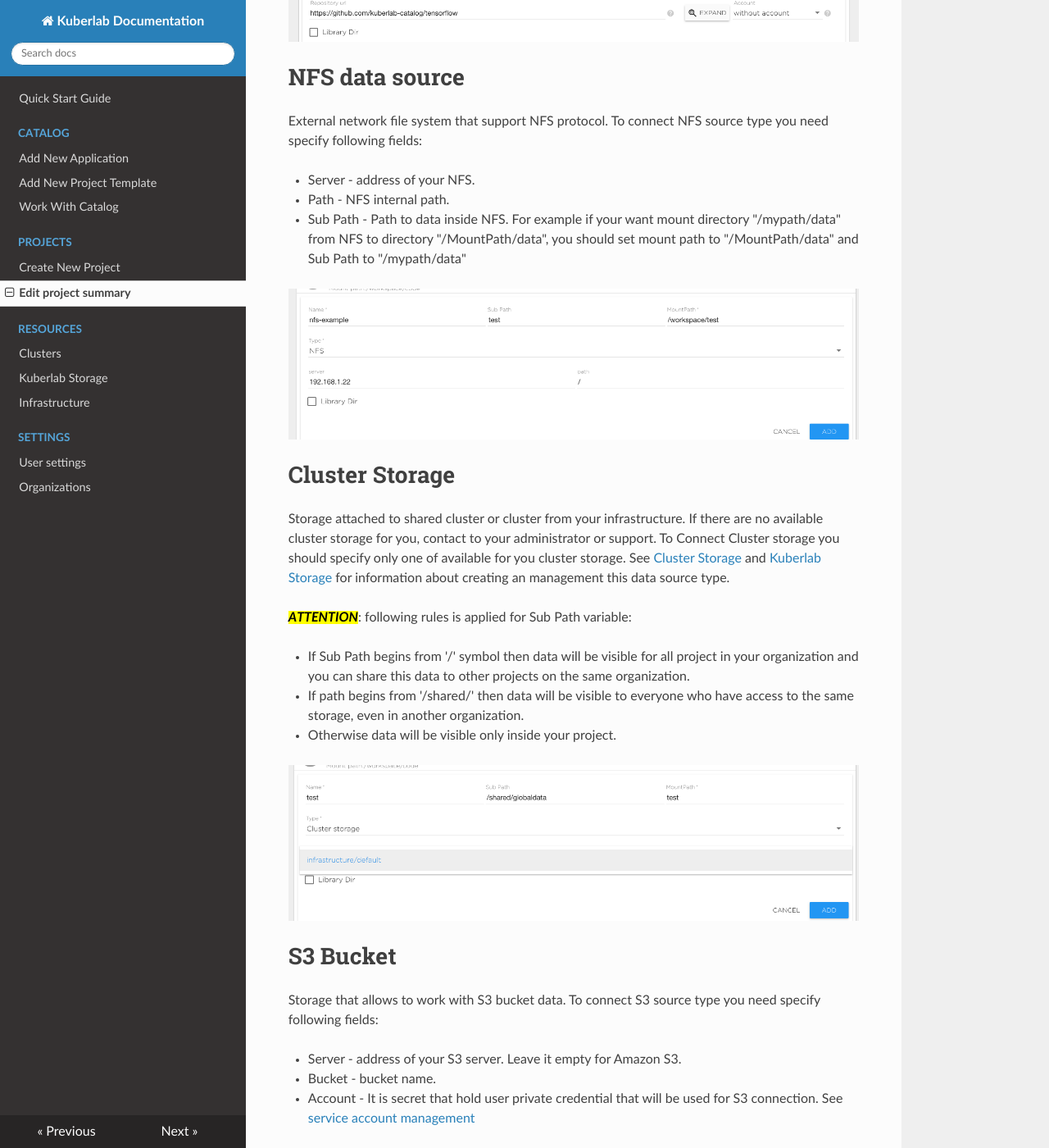
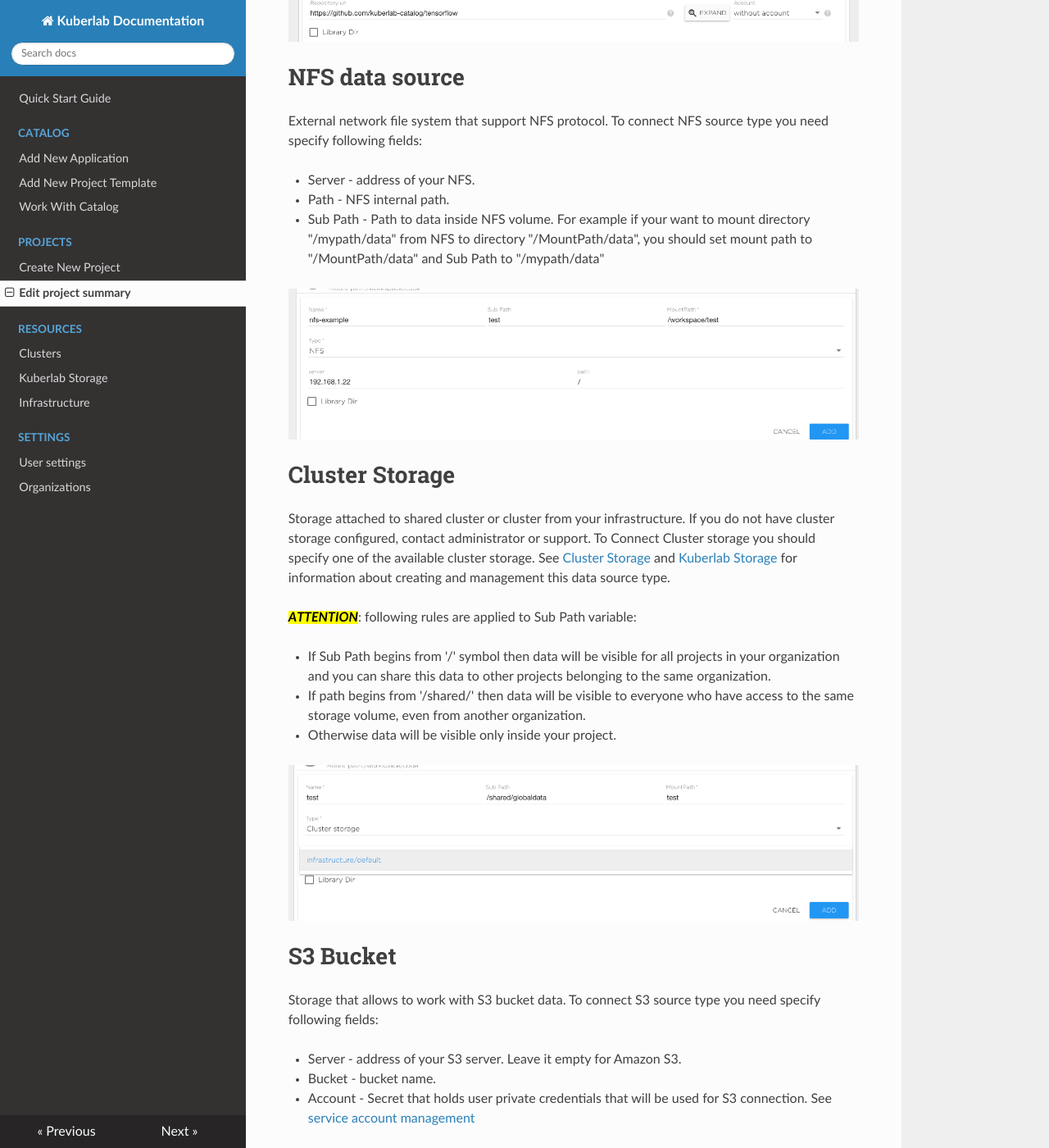
Before and after one commit to kuberlab/docs, an MkDocs documentation site: the page built from docs/Projects/Work With Project.md, in a window 1280 px wide and 1400 px high, scrolled down 2468 px. Shown: the whole window at 82% size. Built offline with MkDocs 1.6.1, drawn with Linux system fonts in a browser that asks for light colours; nearby versions of some CDN libraries; some of the changed text lies outside the part shown.

Commit message:
Update Work With Project.md

```diff
--- a/docs/Projects/Work With Project.md
+++ b/docs/Projects/Work With Project.md
@@ -40,18 +40,18 @@ External network file system that support NFS protocol. To connect NFS source ty
 
 * Server - address of your NFS.
 * Path - NFS internal path.
-* Sub Path - Path to data inside NFS. For example if your want mount directory "/mypath/data" from NFS  to  directory "/MountPath/data", you should set mount path to "/MountPath/data" and Sub Path to "/mypath/data"
+* Sub Path - Path to data inside NFS volume. For example if your want to mount directory "/mypath/data" from NFS  to  directory "/MountPath/data", you should set mount path to "/MountPath/data" and Sub Path to "/mypath/data"
 
 ![](/img/project/nfs-storage.png)
 
 # <a name="cluster-data-source"></a>Cluster Storage
-Storage attached to shared cluster or cluster from your infrastructure. If there are no available cluster storage for you, contact to your administrator or support.
-To Connect Cluster storage you should specify only one of available for you cluster storage. See [Cluster Storage](/Resources/Clusters.md) and [Kuberlab Storage](/Resources/Kuberlab Storage.md) for information about creating an management  this data source type.
+Storage attached to shared cluster or cluster from your infrastructure. If you do not have cluster storage configured, contact  administrator or support.
+To Connect Cluster storage you should specify one of the available cluster storage. See [Cluster Storage](/Resources/Clusters.md) and [Kuberlab Storage](/Resources/Kuberlab Storage.md) for information about creating and management  this data source type.
 
-<mark>ATTENTION</mark>: following rules is applied for Sub Path variable:
+<mark>ATTENTION</mark>: following rules are applied to Sub Path variable:
 
-* If Sub Path begins from '/' symbol then data will be visible for all project in your organization and you can share this data to other projects on the same organization.
-* If path begins from '/shared/' then data  will be visible to everyone who have access to the same storage, even in another organization.
+* If Sub Path begins from '/' symbol then data will be visible for all projects in your organization and you can share this data to other projects belonging to the same organization.
+* If path begins from '/shared/' then data  will be visible to everyone who have access to the same storage volume, even from another organization.
 * Otherwise data will be visible only inside your project.
 
 ![](/img/project/cluster-storage.png)
@@ -61,7 +61,7 @@ Storage that allows to work with S3 bucket data. To connect S3 source type you n
 
 * Server - address of your S3 server. Leave it empty for Amazon S3.
 * Bucket - bucket name.
-* Account - It is secret that hold user private credential that will be used for S3 connection. See [service account management](/Settings/User.md#service-accounts)
+* Account - Secret that holds user private credentials that will be used for S3 connection. See [service account management](/Settings/User.md#service-accounts)
 
 ![](/img/project/s3-storage.png)
 
```
Also changed, not shown: other parts of docs/Projects/Work With Project.md (+4 -4 lines).
